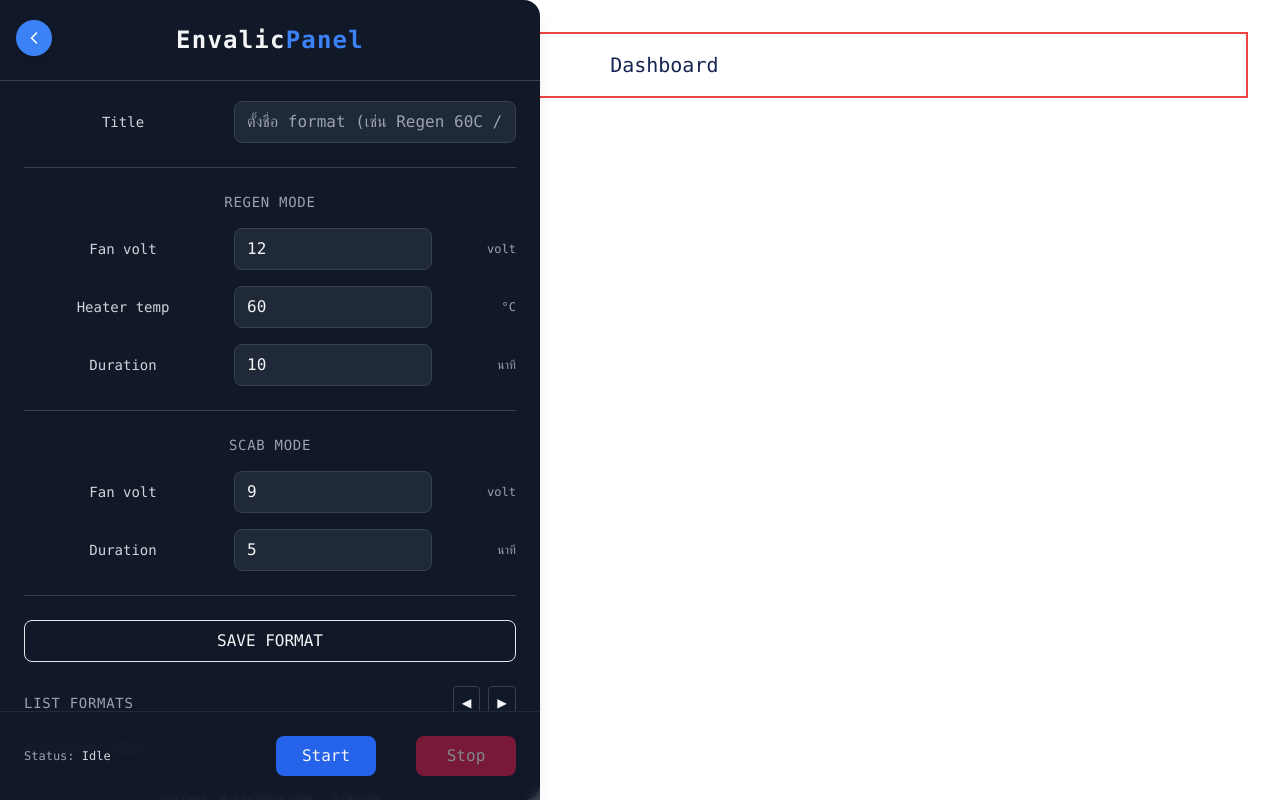
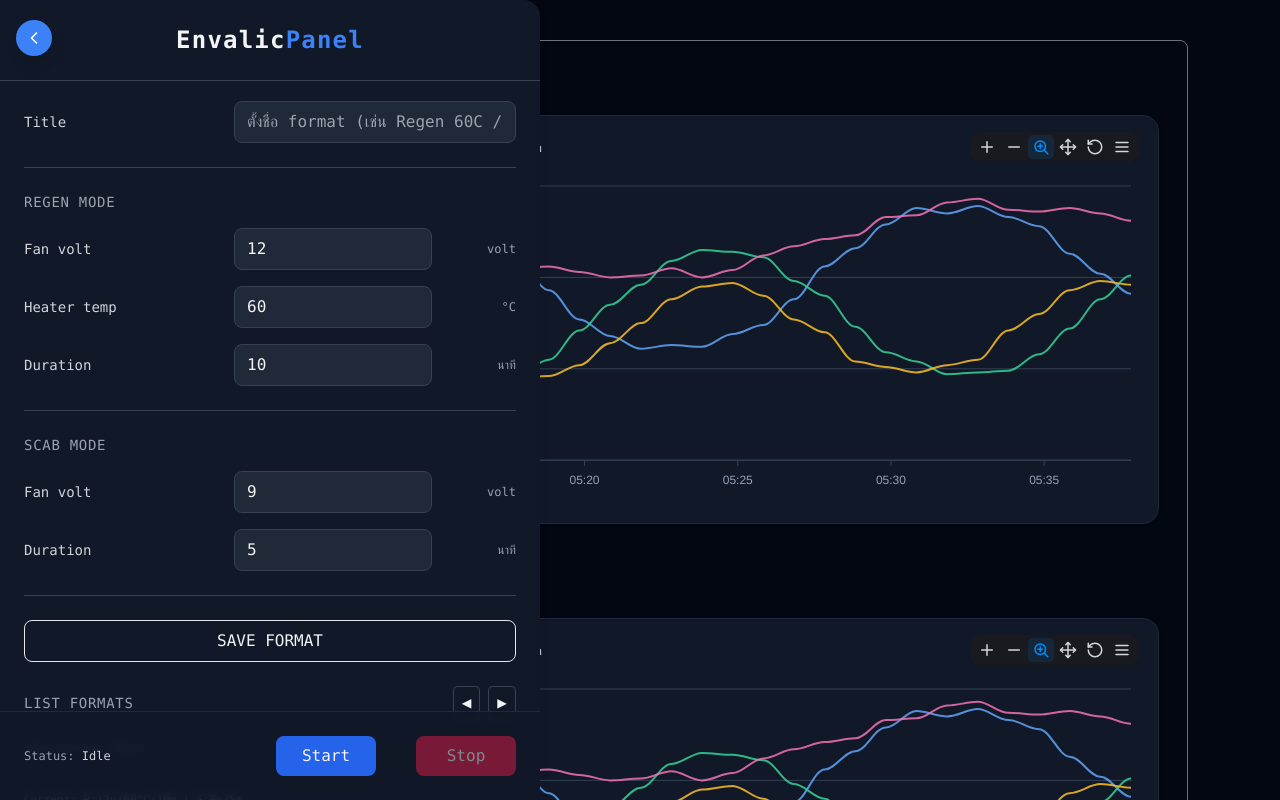
Before and after one commit to dekearthsa/hlr_frontend_control, a React (Vite) app: page / in a window 1280 px wide. Shown: the top 800 px of the page. Built offline with nearby package versions, Linux system fonts and the light colour scheme.

Commit message:
add mockup chart

```diff
--- a/package.json
+++ b/package.json
@@ -11,9 +11,11 @@
   },
   "dependencies": {
     "@tailwindcss/vite": "^4.1.14",
+    "apexcharts": "^5.3.5",
     "lucide-react": "^0.545.0",
     "motion": "^12.23.22",
     "react": "^19.1.1",
+    "react-apexcharts": "^1.7.0",
     "react-dom": "^19.1.1",
     "react-router-dom": "^7.9.3"
   },
--- a/src/App.css
+++ b/src/App.css
@@ -1,46 +1,3 @@
 /* @tailwind base;
 @tailwind components;
 @tailwind utilities; */
-
-#root {
-  max-width: 1280px;
-  margin: 0 auto;
-  padding: 2rem;
-  text-align: center;
-}
-
-.logo {
-  height: 6em;
-  padding: 1.5em;
-  will-change: filter;
-  transition: filter 300ms;
-}
-.logo:hover {
-  filter: drop-shadow(0 0 2em #646cffaa);
-}
-.logo.react:hover {
-  filter: drop-shadow(0 0 2em #61dafbaa);
-}
-
-@keyframes logo-spin {
-  from {
-    transform: rotate(0deg);
-  }
-  to {
-    transform: rotate(360deg);
-  }
-}
-
-@media (prefers-reduced-motion: no-preference) {
-  a:nth-of-type(2) .logo {
-    animation: logo-spin infinite 20s linear;
-  }
-}
-
-.card {
-  padding: 2em;
-}
-
-.read-the-docs {
-  color: #888;
-}
--- a/src/App.tsx
+++ b/src/App.tsx
@@ -11,7 +11,7 @@ function App() {
   const [open, setOpen] = useState(true);
 
   return (
-    <div className="font-mono">
+    <div className="font-mono w-full bg-black">
       <BrowserRouter>
         {/* Sidebar (fixed + slide in/out) */}
         <div>
@@ -27,23 +27,15 @@ function App() {
           </motion.aside>
           <button
             onClick={() => setOpen((v) => !v)}
-            className="absolute  left-0 top-0 z-50  transform mt-5 ml-4 bg-blue-500 text-white p-2 rounded-full shadow-lg hover:bg-blue-600 transition"
+            className="fixed  left-0 top-0 z-50  transform mt-5 ml-4 bg-blue-500 text-white p-2 rounded-full shadow-lg hover:bg-blue-600 transition"
             aria-label="toggle sidebar"
           >
             {open ? <ChevronLeft size={20} /> : <ChevronRight size={20} />}
           </button>
         </div>
-{/*
-        <motion.main
-          className="min-h-screen w-full"
-          initial={false}
-          animate={{ marginLeft: open ? SIDEBAR_WIDTH : 0 }}
-          transition={{ type: "spring", stiffness: 300, damping: 30 }}
-        > */}
-          <Routes>
-            <Route path="/" element={<Dashboard />} />
-          </Routes>
-        {/* </motion.main> */}
+        <Routes>
+          <Route path="/" element={<Dashboard />} />
+        </Routes>
       </BrowserRouter>
     </div>
   );
--- a/src/components/SideBar.tsx
+++ b/src/components/SideBar.tsx
@@ -117,7 +117,7 @@ const SideBar = () => {
   return (
     <div className="fixed rounded-r-2xl left-0 top-0 h-screen w-[540px] bg-gray-900 text-gray-100 flex flex-col justify-between shadow-lg">
       {/* Header */}
-      <div className="p-6 text-2xl font-bold tracking-wider border-b border-gray-700">
+      <div className="p-6 text-2xl text-center font-bold tracking-wider border-b border-gray-700">
         Envalic<span className="text-blue-500">Panel</span>
       </div>
 
--- a/src/pages/Dashboard.tsx
+++ b/src/pages/Dashboard.tsx
@@ -1,8 +1,154 @@
+import { useMemo } from "react";
+import ReactApexChart from "react-apexcharts";
+import type { ApexOptions } from "apexcharts";
+
 const Dashboard = () => {
+  // ── Mock data
+  const { categories, series } = useMemo(() => {
+    const now = Date.now();
+    const step = 60 * 1000; // 1 นาที
+    const points = 30;
+
+    const cats: number[] = [];
+    for (let i = points - 1; i >= 0; i--) {
+      cats.push(now - i * step);
+    }
+
+    const sin = (i: number) => 400 + 40 * Math.sin(i / 3);
+    const noise = (n: number) => n + (Math.random() - 0.5) * 8;
+
+    const s1 = cats.map((_, i) => Math.round(noise(sin(i))));
+    const s2 = cats.map((_, i) =>
+      Math.round(noise(380 + 35 * Math.cos(i / 2.5)))
+    );
+    const s3 = cats.map((_, i) =>
+      Math.round(noise(360 + 25 * Math.sin(i / 2) + 10))
+    );
+    const s4 = cats.map((_, i) =>
+      Math.round(noise(420 + 20 * Math.cos(i / 4)))
+    );
+
+    return {
+      categories: cats,
+      series: [
+        { name: "Co2 Calibrate", data: s1 },
+        { name: "Co2 Outlet", data: s2 },
+        { name: "Co2 Inlet", data: s3 },
+        { name: "Co2 Regen", data: s4 },
+      ],
+    };
+  }, []);
+
+  // ── Chart options (Dark Mode)
+  const options: ApexOptions = {
+    theme: { mode: "dark" },
+    chart: {
+      id: "co2-line",
+      type: "line",
+      height: 360,
+      background: "transparent",
+      animations: { enabled: true, easing: "easeinout", speed: 500 },
+      toolbar: {
+        show: true,
+        tools: {
+          download: true,
+          zoom: true,
+          selection: true,
+          pan: true,
+          reset: true,
+        },
+      },
+      zoom: { enabled: true },
+      foreColor: "#cbd5e1", // slate-300
+    },
+    stroke: { curve: "smooth", width: 2 },
+    markers: { size: 0, hover: { size: 5 } },
+    xaxis: {
+      type: "datetime",
+      categories,
+      labels: { datetimeUTC: false, style: { colors: "#94a3b8" } }, // slate-400
+      axisBorder: { color: "#334155" }, // slate-700
+      axisTicks: { color: "#334155" },
+      tooltip: { enabled: false },
+    },
+    yaxis: {
+      title: { text: "CO₂ (ppm)", style: { color: "#cbd5e1" } },
+      decimalsInFloat: 0,
+      min: 300,
+      labels: { style: { colors: "#94a3b8" } },
+      axisBorder: { color: "#334155" },
+      axisTicks: { color: "#334155" },
+    },
+    legend: {
+      show: true,
+      position: "top",
+      horizontalAlign: "left",
+      markers: { width: 10, height: 10, radius: 12 },
+      onItemClick: { toggleDataSeries: true },
+      labels: { colors: "#cbd5e1" },
+    },
+    tooltip: {
+      theme: "dark",
+      shared: true,
+      x: { format: "HH:mm" },
+    },
+    grid: { borderColor: "#334155" }, // เส้นกริดสีอ่อนในโทนมืด
+    // ถ้าต้องการ palette เข้มหน่อย (เลือกเองได้)
+    colors: ["#60a5fa", "#34d399", "#fbbf24", "#f472b6"],
+  };
+
   return (
-    <div className="border-2 border-red-500 ml-[4%] h-full">
-      <div className="text-blue-950  p-4 text-[20px]">Dashboard</div>
-      <div></div>
+    <div className="ml-[4%] min-h-screen  flex justify-center  bg-gray-950 text-gray-100">
+      <div className="w-[85%] mt-10 border-[1px] border-gray-500 p-3 mb-10 rounded-lg">
+        <div>
+          <div className="p-4 text-[20px] font-semibold text-gray-100">
+            CO2 (ppm)
+          </div>
+          {/* Chart Card */}
+          <div className="px-4 pb-8">
+            <div className="rounded-2xl border border-gray-800 bg-gray-900 shadow p-4">
+              <ReactApexChart
+                options={options}
+                series={series}
+                type="line"
+                height={360}
+              />
+            </div>
+          </div>
+        </div>
+        <div>
+          <div className="p-4 text-[20px] font-semibold text-gray-100">
+            Humidity (%RH)
+          </div>
+          {/* Chart Card */}
+          <div className="px-4 pb-8">
+            <div className="rounded-2xl border border-gray-800 bg-gray-900 shadow p-4">
+              <ReactApexChart
+                options={options}
+                series={series}
+                type="line"
+                height={360}
+              />
+            </div>
+          </div>
+        </div>
+        <div>
+          <div className="p-4 text-[20px] font-semibold text-gray-100">
+            Temperature (Celsius)
+          </div>
+          {/* Chart Card */}
+          <div className="px-4 pb-8">
+            <div className="rounded-2xl border border-gray-800 bg-gray-900 shadow p-4">
+              <ReactApexChart
+                options={options}
+                series={series}
+                type="line"
+                height={360}
+              />
+            </div>
+          </div>
+        </div>
+      </div>
     </div>
   );
 };
```
Also changed, not shown: 1 other file (tests, documents, lock files or other folders).
